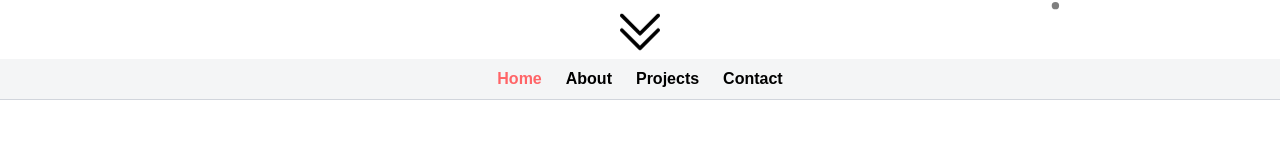
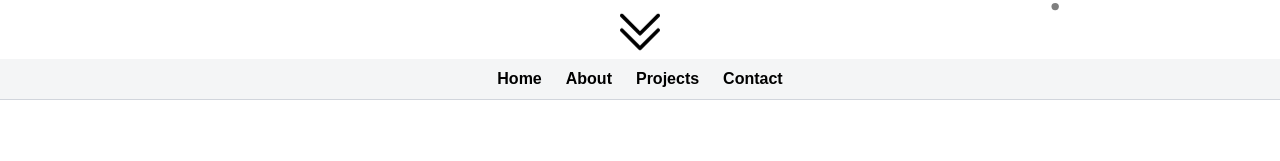
Before and after one commit to Mrtorpolsen/dto-portfolio, a Next.js app: page / in a window 1280 px wide. Shown: the part 741-902 px from the top of the page. Built offline with nearby package versions, Linux system fonts and the light colour scheme.

Commit message:
disable nav bar active highlight

```diff
--- a/src/components/navbar.tsx
+++ b/src/components/navbar.tsx
@@ -1,10 +1,10 @@
 "use client";
-import { useState, useRef, useEffect } from "react";
+//import { useState, useRef, useEffect } from "react";
 
 const sectionIds = ["home", "about", "projects", "contact"];
 
 export default function NavBar() {
-  const activeId = useActiveSection(sectionIds);
+  //const activeId = useActiveSection(sectionIds);
 
   return (
     <nav
@@ -14,9 +14,7 @@ export default function NavBar() {
       {sectionIds.map((id) => (
         <button
           key={id}
-          className={`${
-            activeId === id ? "text-red-400" : "text-black"
-          } h-4 mx-3 font-semibold cursor-pointer`}
+          className= 'text-black h-4 mx-3 font-semibold cursor-pointer'
           onClick={() => {
             document
               .getElementById(id)
@@ -29,40 +27,40 @@ export default function NavBar() {
     </nav>
   );
 }
-function useActiveSection(ids: string[]) {
-  const [activeId, setActiveId] = useState<string | null>(null);
-  const debounceTimeout = useRef<NodeJS.Timeout | null>(null);
+// function useActiveSection(ids: string[]) {
+//   const [activeId, setActiveId] = useState<string | null>(null);
+//   const debounceTimeout = useRef<NodeJS.Timeout | null>(null);
 
-  useEffect(() => {
-    const observer = new IntersectionObserver(
-      (entries) => {
-        const visibleSections = entries
-          .filter((entry) => entry.isIntersecting)
-          .sort((a, b) => b.intersectionRatio - a.intersectionRatio);
+//   useEffect(() => {
+//     const observer = new IntersectionObserver(
+//       (entries) => {
+//         const visibleSections = entries
+//           .filter((entry) => entry.isIntersecting)
+//           .sort((a, b) => b.intersectionRatio - a.intersectionRatio);
 
-        if (visibleSections.length > 0) {
-          const mostVisibleId = visibleSections[0].target.id;
+//         if (visibleSections.length > 0) {
+//           const mostVisibleId = visibleSections[0].target.id;
 
-          if (debounceTimeout.current) clearTimeout(debounceTimeout.current);
+//           if (debounceTimeout.current) clearTimeout(debounceTimeout.current);
 
-          debounceTimeout.current = setTimeout(() => {
-            setActiveId(mostVisibleId);
-          }, 100);
-        }
-      },
-      { threshold: 0.51 }
-    );
+//           debounceTimeout.current = setTimeout(() => {
+//             setActiveId(mostVisibleId);
+//           }, 100);
+//         }
+//       },
+//       { threshold: 0.51 }
+//     );
 
-    ids.forEach((id) => {
-      const el = document.getElementById(id);
-      if (el) observer.observe(el);
-    });
+//     ids.forEach((id) => {
+//       const el = document.getElementById(id);
+//       if (el) observer.observe(el);
+//     });
 
-    return () => {
-      observer.disconnect();
-      if (debounceTimeout.current) clearTimeout(debounceTimeout.current);
-    };
-  }, [ids]);
+//     return () => {
+//       observer.disconnect();
+//       if (debounceTimeout.current) clearTimeout(debounceTimeout.current);
+//     };
+//   }, [ids]);
 
-  return activeId;
-}
+//   return activeId;
+// }
```
